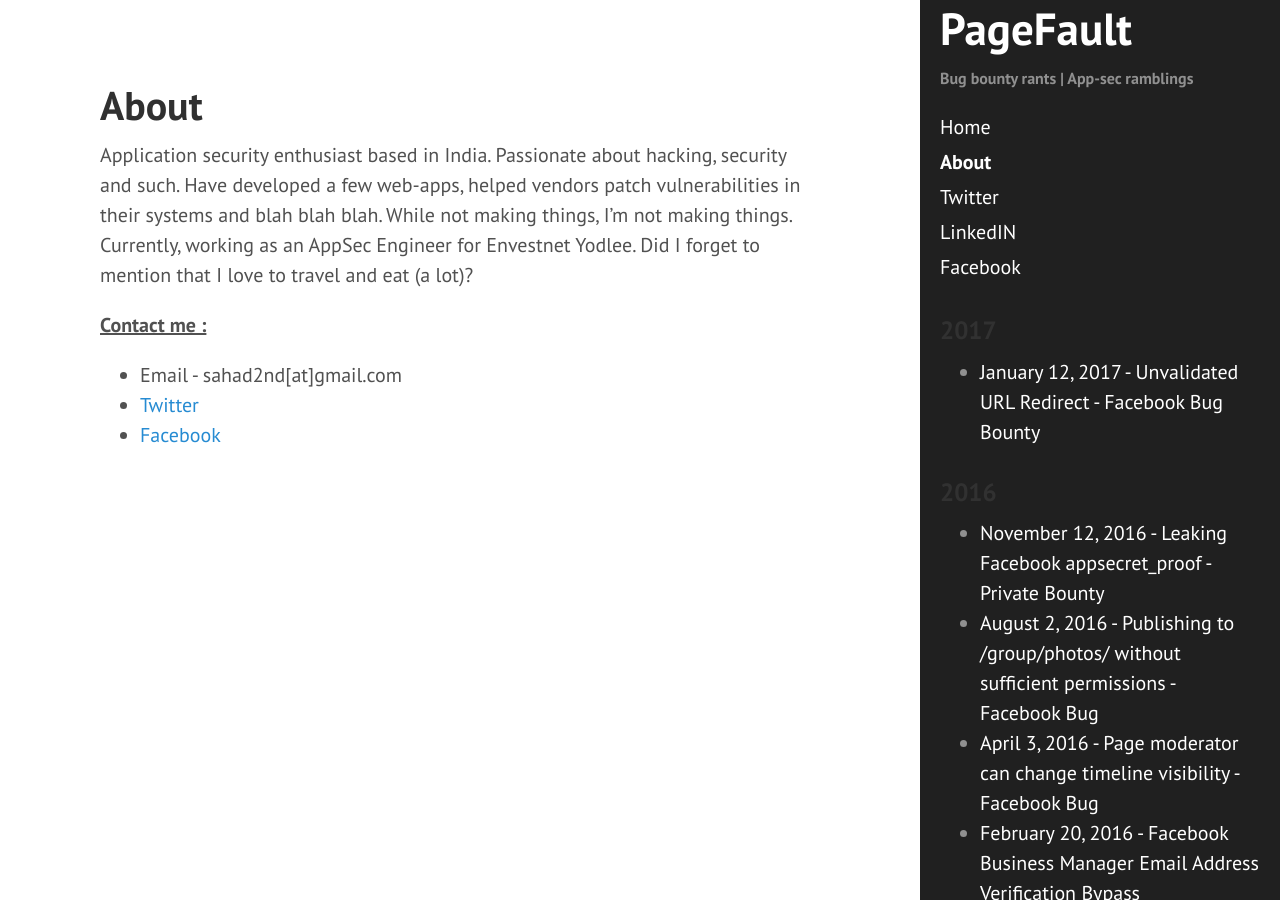
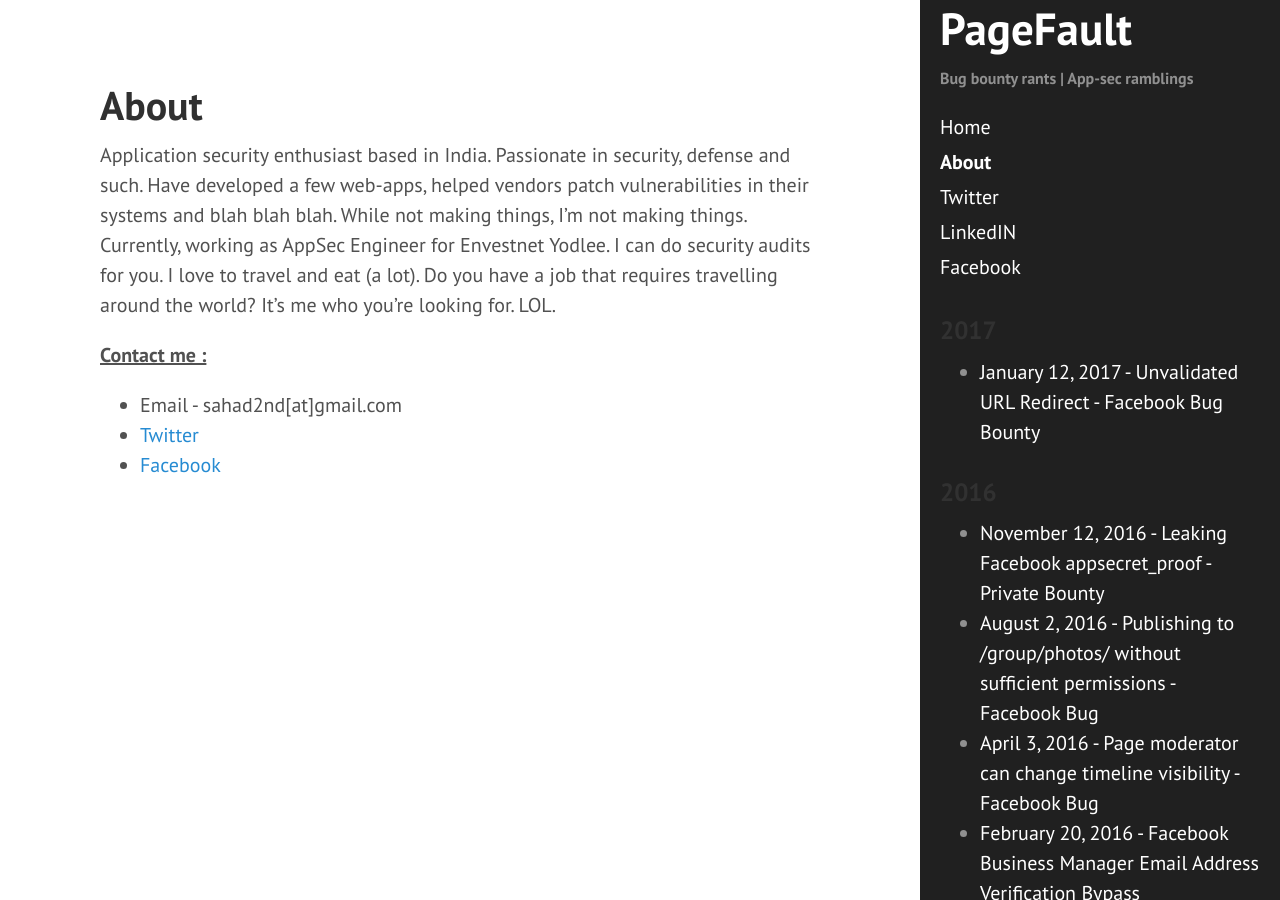
Before and after one commit to sahadnk72/sahadnk72.github.io, a Jekyll site: the page built from about.md, in a window 1280 px wide. Built offline with Jekyll 4.4.1, drawn with Linux system fonts in a browser that asks for light colours.

Commit message:
Update about.md

```diff
--- a/about.md
+++ b/about.md
@@ -4,7 +4,7 @@ title: About
 ---
 
 
-Application security enthusiast based in India. Passionate about hacking, security and such. Have developed a few web-apps, helped vendors patch vulnerabilities in their systems and blah blah blah. While not making things, I'm not making things. Currently, working as an AppSec Engineer for Envestnet Yodlee. Did I forget to mention that I love to travel and eat (a lot)?
+Application security enthusiast based in India. Passionate in security, defense and such. Have developed a few web-apps, helped vendors patch vulnerabilities in their systems and blah blah blah. While not making things, I'm not making things. Currently, working as AppSec Engineer for Envestnet Yodlee. I can do security audits for you. I love to travel and eat (a lot). Do you have a job that requires travelling around the world? It's me who you're looking for. LOL.
 
 
 <b><u>Contact me :</u></b>
```
